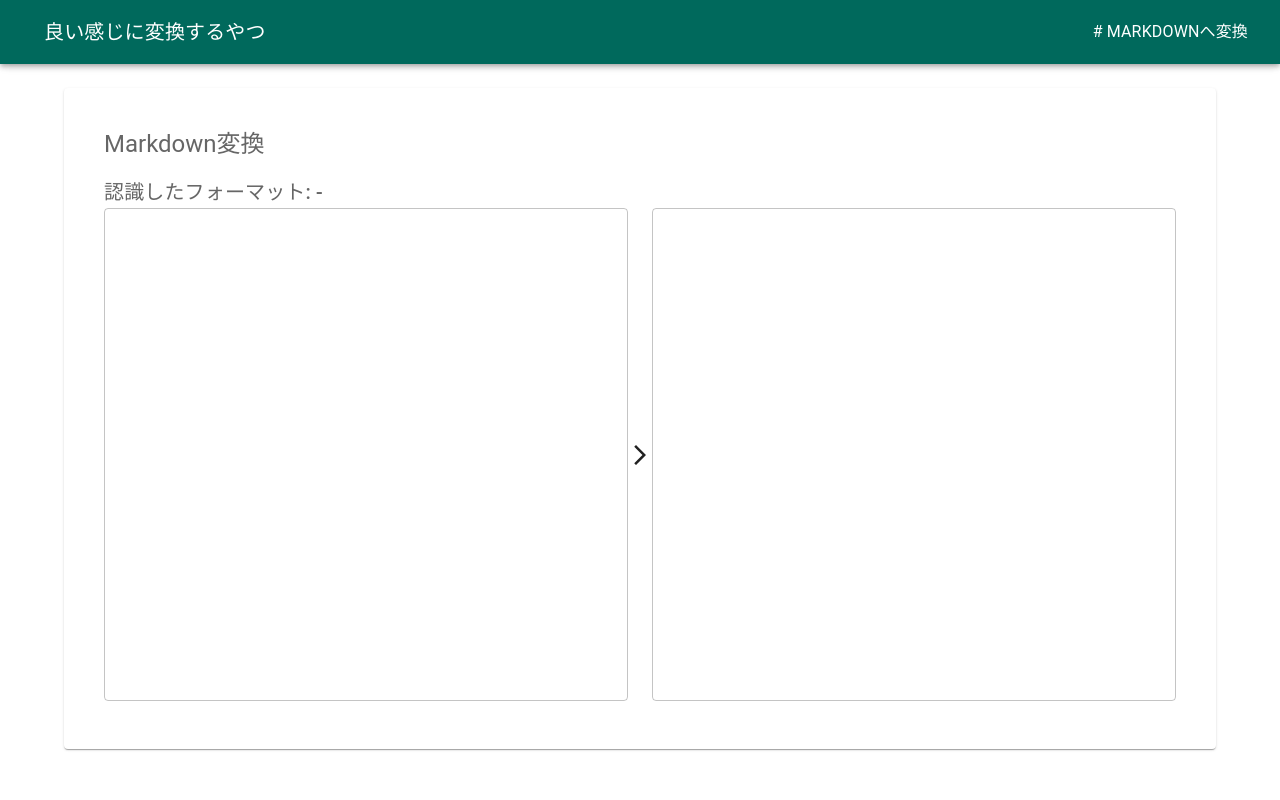
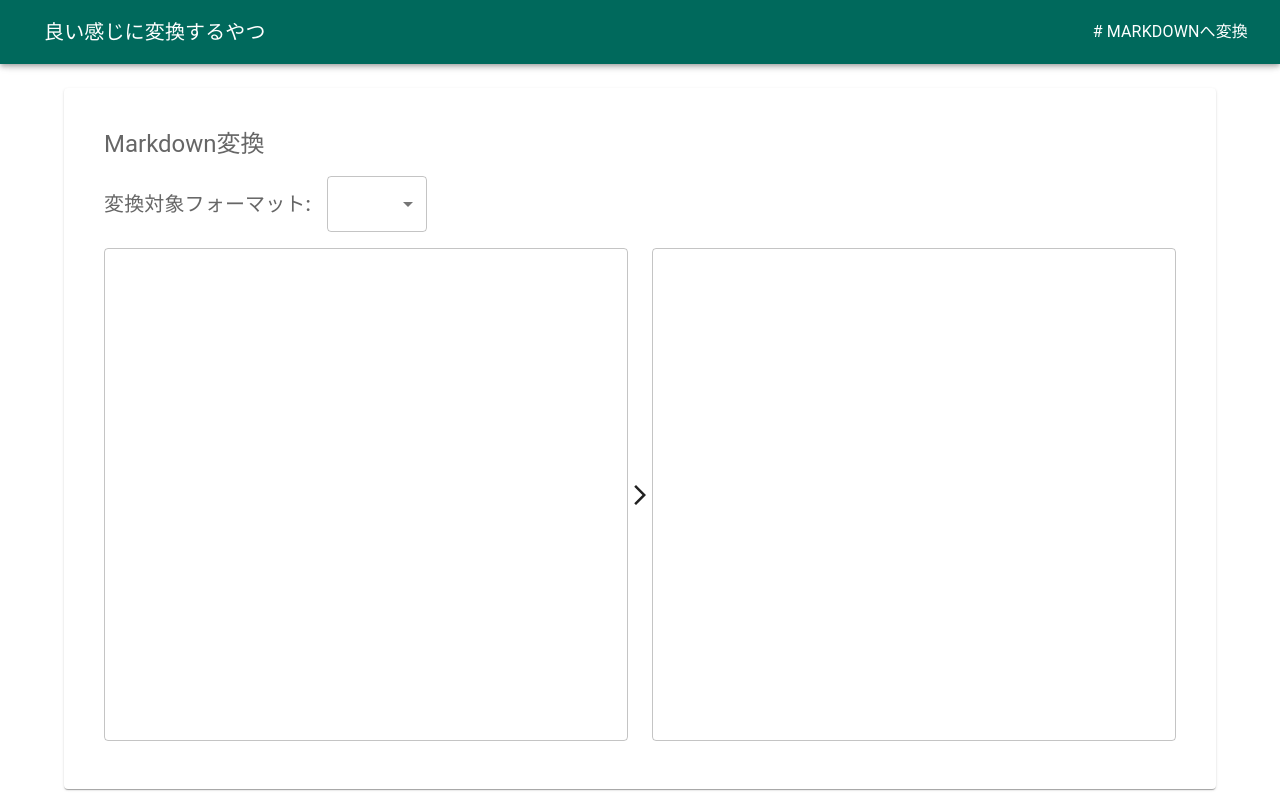
Before and after one commit to pei223/cool-text-converter, a React (Vite) app: page /markdown/convert in a window 1280 px wide. Built offline with nearby package versions, Linux system fonts and the light colour scheme.

Commit message:
形式を手動選択できるようにする

```diff
--- a/index.html
+++ b/index.html
@@ -4,7 +4,7 @@
     <meta charset="UTF-8" />
     <link rel="icon" type="image/svg+xml" href="/vite.svg" />
     <meta name="viewport" content="width=device-width, initial-scale=1.0" />
-    <title>良い感じにするやつ</title>
+    <title>良い感じに変換するやつ</title>
   </head>
   <body>
     <div id="root"></div>
--- a/src/pages/markdown/convert.tsx
+++ b/src/pages/markdown/convert.tsx
@@ -1,33 +1,67 @@
-import { Box, Card, CardContent, TextField, Typography } from "@mui/material";
+import {
+  Box,
+  Card,
+  CardContent,
+  MenuItem,
+  Select,
+  TextField,
+  Typography,
+} from "@mui/material";
 import ArrowForwardIosIcon from "@mui/icons-material/ArrowForwardIos";
 import Layout from "../../components/blocks/common/Layout";
-import { useEffect, useState } from "react";
+import { useCallback, useEffect, useState } from "react";
 import { MarkdownConverter } from "../../services/converter/types";
-import { convertToMarkdown } from "../../services/converter";
+import { markdownConverters, matchConverter } from "../../services/converter";
+import { ConvertibleMarkdownFormats } from "../../services/consts/format";
+
+const converterMap: Record<ConvertibleMarkdownFormats, MarkdownConverter> =
+  markdownConverters.reduce((dict, v) => {
+    dict[v.formatName()] = v;
+    return dict;
+  }, {} as Record<ConvertibleMarkdownFormats, MarkdownConverter>);
+
+type SelectedItem = {
+  format: ConvertibleMarkdownFormats;
+  converter: MarkdownConverter;
+};
+
+type SelectableFormat = ConvertibleMarkdownFormats | "";
 
 function MarkdownConvert() {
   const [src, setSrc] = useState("");
   const [dist, setDist] = useState("");
-  const [converter, setConverter] = useState<MarkdownConverter | null>(null);
+  const [selectedItem, setSelectedItem] = useState<SelectedItem | null>(null);
 
   useEffect(() => {
-    const result = convertToMarkdown(src);
-    if (result == null) {
-      setConverter(null);
+    const converter = matchConverter(src);
+    if (converter == null) {
+      setSelectedItem(null);
       return;
     }
-    setConverter(result.convereter);
-    setDist(result.result);
+    setSelectedItem({
+      format: converter.formatName(),
+      converter,
+    });
   }, [src]);
 
   useEffect(() => {
-    if (converter == null) {
+    if (selectedItem == null) {
+      setDist("");
       return;
     }
-    const result = converter.convertToMarkdown(src);
-    setDist(result);
-    // eslint-disable-next-line react-hooks/exhaustive-deps
-  }, [converter]);
+    setDist(selectedItem.converter.convertToMarkdown(src));
+  }, [src, selectedItem]);
+
+  const onFormatSelected = useCallback((v: ConvertibleMarkdownFormats | "") => {
+    if (v === "") {
+      setSelectedItem(null);
+      return;
+    }
+    setSelectedItem({
+      format: v as ConvertibleMarkdownFormats,
+      converter: converterMap[v as ConvertibleMarkdownFormats],
+    });
+  }, []);
 
   return (
     <Layout>
@@ -36,17 +70,38 @@ function MarkdownConvert() {
           <Typography color="text.secondary" variant="h5" component="h1">
             Markdown変換
           </Typography>
-          <Typography
-            color="text.secondary"
-            variant="h6"
-            component="p"
+          <Box
             sx={{
-              paddingTop: 2,
+              display: "flex",
+              paddingY: 2,
+              alignItems: "center",
             }}
           >
-            認識したフォーマット:{" "}
-            {converter == null ? "-" : converter.formatName()}
-          </Typography>
+            <Typography
+              color="text.secondary"
+              variant="h6"
+              component="p"
+              marginRight={2}
+            >
+              変換対象フォーマット:
+            </Typography>
+            <Select
+              sx={{
+                minWidth: "100px",
+              }}
+              value={
+                selectedItem == null ? "-" : selectedItem.converter.formatName()
+              }
+              onChange={(e) =>
+                onFormatSelected(e.target.value as SelectableFormat)
+              }
+            >
+              <MenuItem value={""}>-</MenuItem>
+              {markdownConverters.map((v) => (
+                <MenuItem value={v.formatName()}>{v.formatLabel()}</MenuItem>
+              ))}
+            </Select>
+          </Box>
           <Box
             component="div"
             sx={{
--- a/src/services/converter/index.ts
+++ b/src/services/converter/index.ts
@@ -1,4 +1,5 @@
 import { infoLog, warnLog } from "../../utils/logger";
+import { ConvertibleMarkdownFormats } from "../consts/format";
 import { MarkdownUnrecognizedError } from "../errors/types";
 import { ConvertResult, MarkdownConverter } from "./types";
 
@@ -57,7 +58,10 @@ export class URLConveter implements MarkdownConverter {
     convertToMarkdown(v: string): string {
         return `[リンクテキスト](${v})`
     }
-    formatName(): string {
+    formatName(): ConvertibleMarkdownFormats {
+        return "URL"
+    }
+    formatLabel(): string {
         return "URLリンク"
     }
 }
@@ -74,7 +78,37 @@ export class ImageConverter implements MarkdownConverter {
     convertToMarkdown(v: string): string {
         return `<img width="100" height="100" src="${v}" title="タイトル">`
     }
-    formatName(): string {
+    formatName(): ConvertibleMarkdownFormats {
+        return "Image"
+    }
+    formatLabel(): string {
         return "画像ファイル"
     }
 }
+
+
+export const markdownConverters: MarkdownConverter[] = [
+    new URLConveter(),
+    new ImageConverter(),
+]
+
+export const matchConverter = (v: string): MarkdownConverter | null => {
+    for (const cvt of markdownConverters) {
+        try {
+            cvt.recognize(v)
+            let detailFormat = cvt
+            // eslint-disable-next-line no-constant-condition
+            while (true) {
+                const newDetailFormat = detailFormat.getDetailedConverter(v)
+                if (newDetailFormat == null) {
+                    break
+                }
+                detailFormat = newDetailFormat
+            }
+            return detailFormat
+        } catch(e) {
+            infoLog(e)
+        }
+    }
+    return null
+}
--- a/src/services/converter/types.ts
+++ b/src/services/converter/types.ts
@@ -1,3 +1,5 @@
+import { ConvertibleMarkdownFormats } from "../consts/format"
+
 export interface MarkdownConverter extends Format {
     // 該当フォーマットと認識できなければthrowする.
     // 必要ならパースしてメモリキャッシュなどする.
@@ -6,10 +8,11 @@ export interface MarkdownConverter extends Format {
     // nullならそれ以上は存在しない.
     getDetailedConverter(v: string): MarkdownConverter | null
     convertToMarkdown(v: string): string
+    formatName(): ConvertibleMarkdownFormats
 }
 
 export interface Format {
-    formatName(): string
+    formatLabel(): string
 }
 
 export type ConvertResult<T> = {
```
Also changed, not shown: 1 other file (tests, documents, lock files or other folders).
